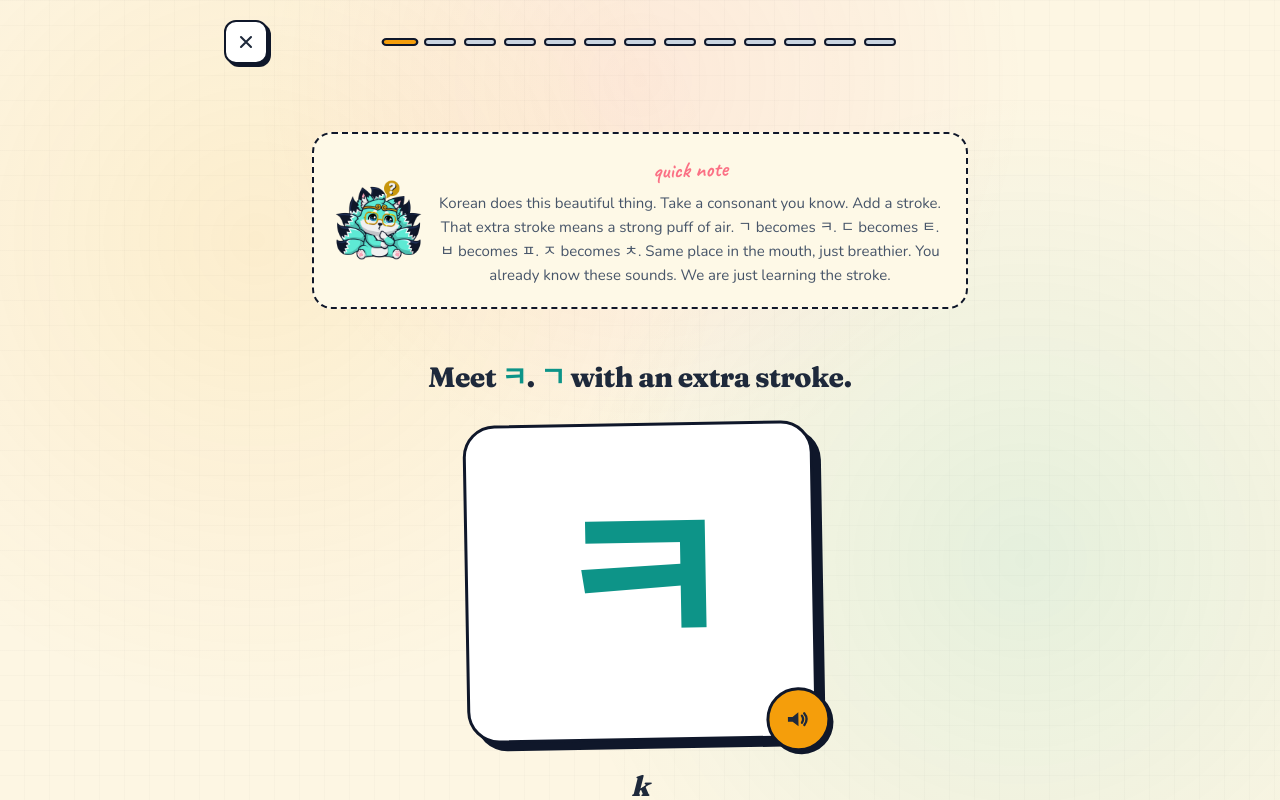
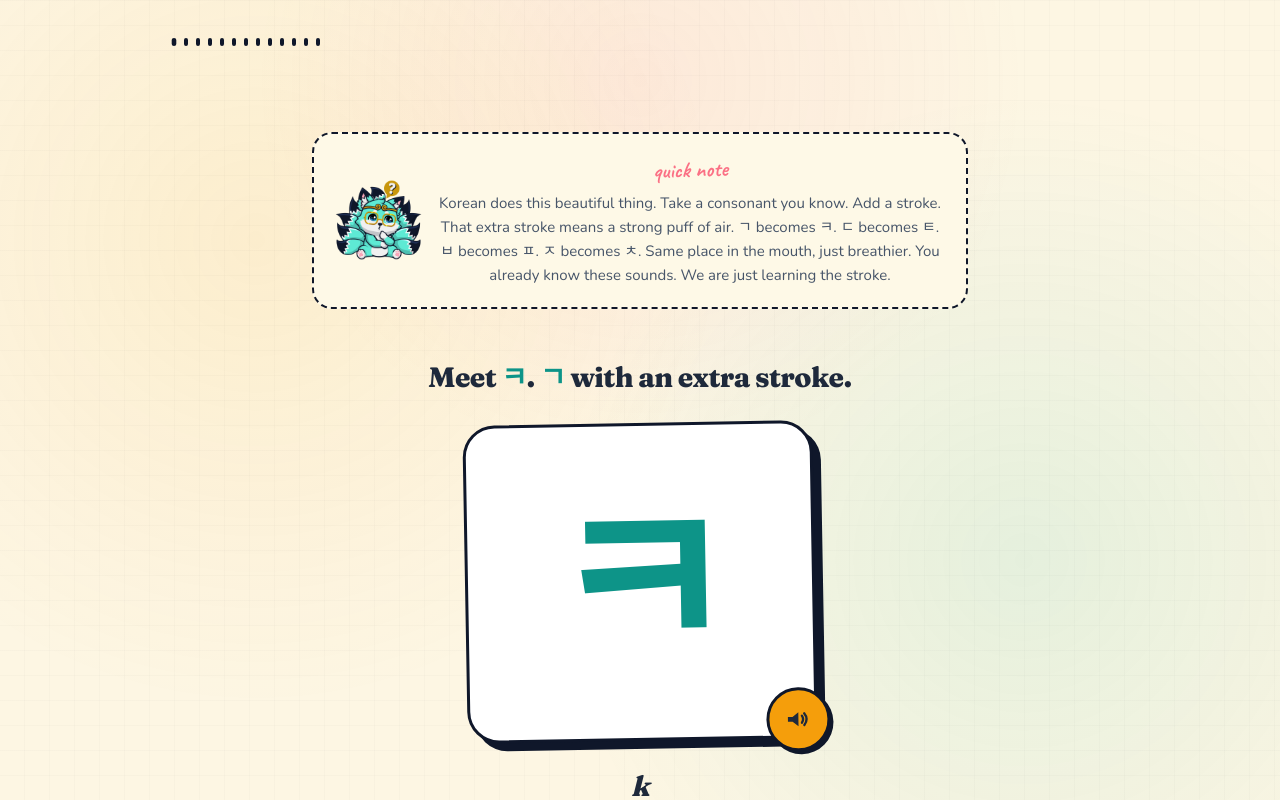
Before and after one commit to MytrucNguyen/wuko-lingo, a Next.js app: page /kr/hangul-basics/add-a-stroke-add-a-breath in a window 1280 px wide. Shown: the top 800 px of the page. Built offline with nearby package versions, Linux system fonts and the light colour scheme.

Commit message:
style: IconButton variants and hide deprecated nav button classes

```diff
--- a/app/globals.css
+++ b/app/globals.css
@@ -2986,3 +2986,183 @@ html, body {
 /* Hide the old lessons-list styles (we replaced them with the path) */
 .lessons-section,
 .lessons-list { display: none; }
+
+/* === Speaker loading + playing states === */
+
+/* Loading: gentle pulse on the gold background, button still disabled */
+.meet-speaker[data-state="loading"] {
+  opacity: 0.85;
+  cursor: progress;
+  animation: speaker-loading 1.4s ease-in-out infinite;
+}
+
+@keyframes speaker-loading {
+  0%, 100% {
+    transform: scale(1);
+    box-shadow: 3px 3px 0 var(--shadow);
+  }
+  50% {
+    transform: scale(0.96);
+    box-shadow: 2px 2px 0 var(--shadow);
+  }
+}
+
+/* Playing: subtle ping ring expanding out from the button */
+.meet-speaker[data-state="playing"] {
+  position: relative;
+}
+
+.meet-speaker[data-state="playing"]::after {
+  content: "";
+  position: absolute;
+  inset: -4px;
+  border-radius: 50%;
+  border: 3px solid var(--gold);
+  opacity: 0;
+  animation: speaker-ping 1s ease-out infinite;
+  pointer-events: none;
+}
+
+@keyframes speaker-ping {
+  0% {
+    opacity: 0.7;
+    transform: scale(0.95);
+  }
+  100% {
+    opacity: 0;
+    transform: scale(1.4);
+  }
+}
+
+@media (prefers-reduced-motion: reduce) {
+  .meet-speaker[data-state="loading"] {
+    animation: none;
+  }
+  .meet-speaker[data-state="playing"]::after {
+    animation: none;
+    opacity: 0;
+  }
+}
+
+/* === Recognize speaker: loading + playing states (matches meet-speaker) === */
+.recognize-speaker[data-state="loading"] {
+  opacity: 0.85;
+  cursor: progress;
+  animation: speaker-loading-recognize 1.4s ease-in-out infinite;
+}
+
+@keyframes speaker-loading-recognize {
+  0%, 100% {
+    transform: scale(1);
+    box-shadow: 6px 6px 0 var(--shadow);
+  }
+  50% {
+    transform: scale(0.97);
+    box-shadow: 4px 4px 0 var(--shadow);
+  }
+}
+
+.recognize-speaker[data-state="playing"] {
+  position: relative;
+}
+
+.recognize-speaker[data-state="playing"]::after {
+  content: "";
+  position: absolute;
+  inset: -6px;
+  border-radius: 50%;
+  border: 4px solid var(--gold);
+  opacity: 0;
+  animation: speaker-ping-recognize 1.1s ease-out infinite;
+  pointer-events: none;
+}
+
+@keyframes speaker-ping-recognize {
+  0% {
+    opacity: 0.7;
+    transform: scale(0.96);
+  }
+  100% {
+    opacity: 0;
+    transform: scale(1.35);
+  }
+}
+
+@media (prefers-reduced-motion: reduce) {
+  .recognize-speaker[data-state="loading"] {
+    animation: none;
+  }
+  .recognize-speaker[data-state="playing"]::after {
+    animation: none;
+    opacity: 0;
+  }
+}
+
+/* === IconButton: chrome icon buttons === */
+.icon-btn {
+  display: inline-flex;
+  align-items: center;
+  justify-content: center;
+  border-radius: 16px;
+  border: 2px solid var(--border);
+  cursor: pointer;
+  transition: all 0.15s;
+  padding: 0;
+  font-family: inherit;
+  flex-shrink: 0;
+}
+
+.icon-btn-sm { width: 44px; height: 44px; border-radius: 12px; }
+.icon-btn-md { width: 56px; height: 56px; border-radius: 16px; }
+
+.icon-btn-primary {
+  background: var(--teal);
+  color: var(--bg);
+  box-shadow: 0 4px 0 var(--shadow);
+}
+[data-theme="light"] .icon-btn-primary { color: white; }
+[data-theme="dark"] .icon-btn-primary { border-color: var(--teal); }
+
+.icon-btn-primary:hover:not(:disabled) {
+  transform: translateY(-2px) rotate(2deg);
+  box-shadow: 0 6px 0 var(--shadow);
+}
+.icon-btn-primary:active:not(:disabled) {
+  transform: translateY(1px);
+  box-shadow: 0 2px 0 var(--shadow);
+}
+
+.icon-btn-ghost {
+  background: var(--surface);
+  color: var(--ink);
+  box-shadow: 0 4px 0 var(--shadow);
+}
+.icon-btn-ghost:hover:not(:disabled) {
+  transform: translateY(-2px) rotate(-2deg);
+  box-shadow: 0 6px 0 var(--shadow);
+}
+.icon-btn-ghost:active:not(:disabled) {
+  transform: translateY(1px);
+  box-shadow: 0 2px 0 var(--shadow);
+}
+
+.icon-btn-chrome {
+  background: var(--surface);
+  color: var(--ink);
+  box-shadow: 3px 3px 0 var(--shadow);
+}
+.icon-btn-chrome:hover:not(:disabled) {
+  transform: translateY(-2px) rotate(-2deg);
+  box-shadow: 4px 5px 0 var(--shadow);
+}
+
+.icon-btn:disabled {
+  opacity: 0.35;
+  cursor: not-allowed;
+  box-shadow: 0 2px 0 var(--shadow);
+}
+
+.lesson-exit,
+.meet-nav-btn,
+.meet-nav-back,
+.meet-nav-forward { display: none !important; }
```
